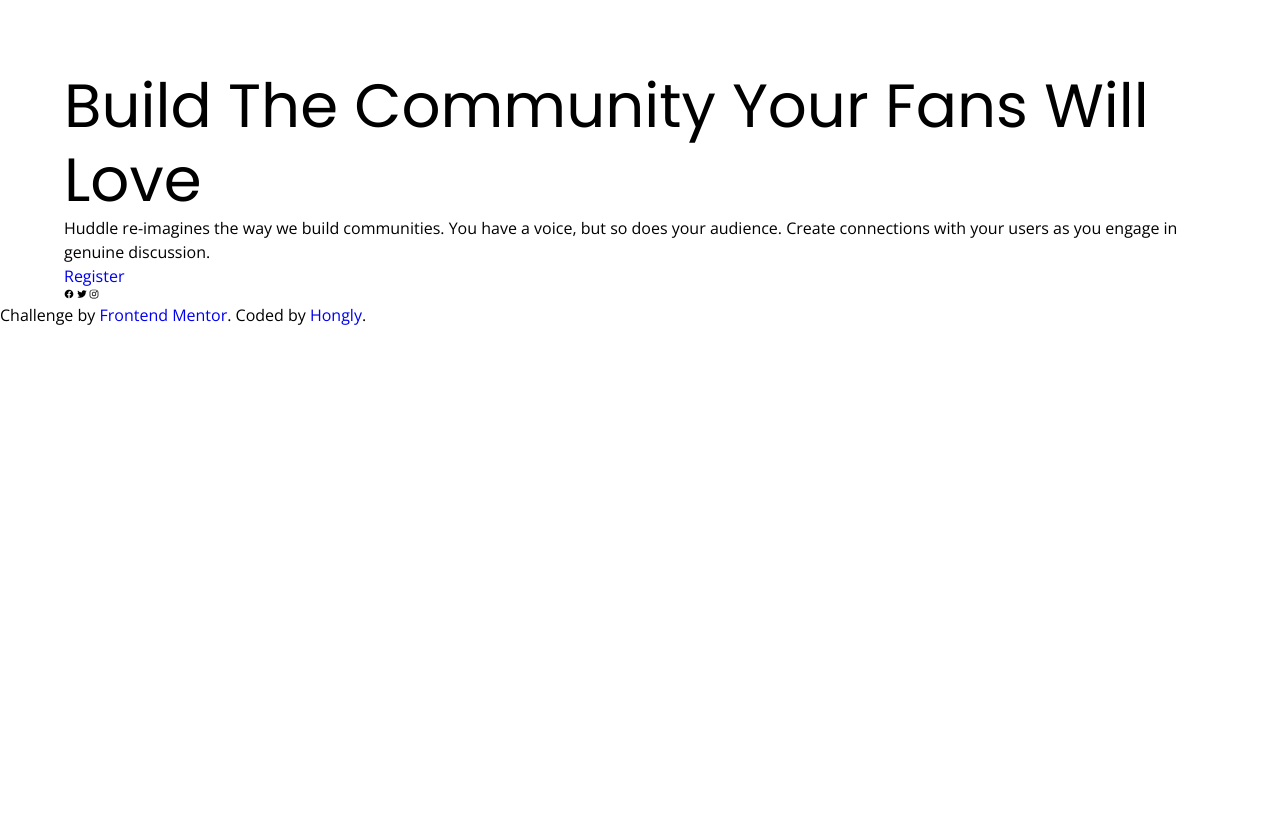
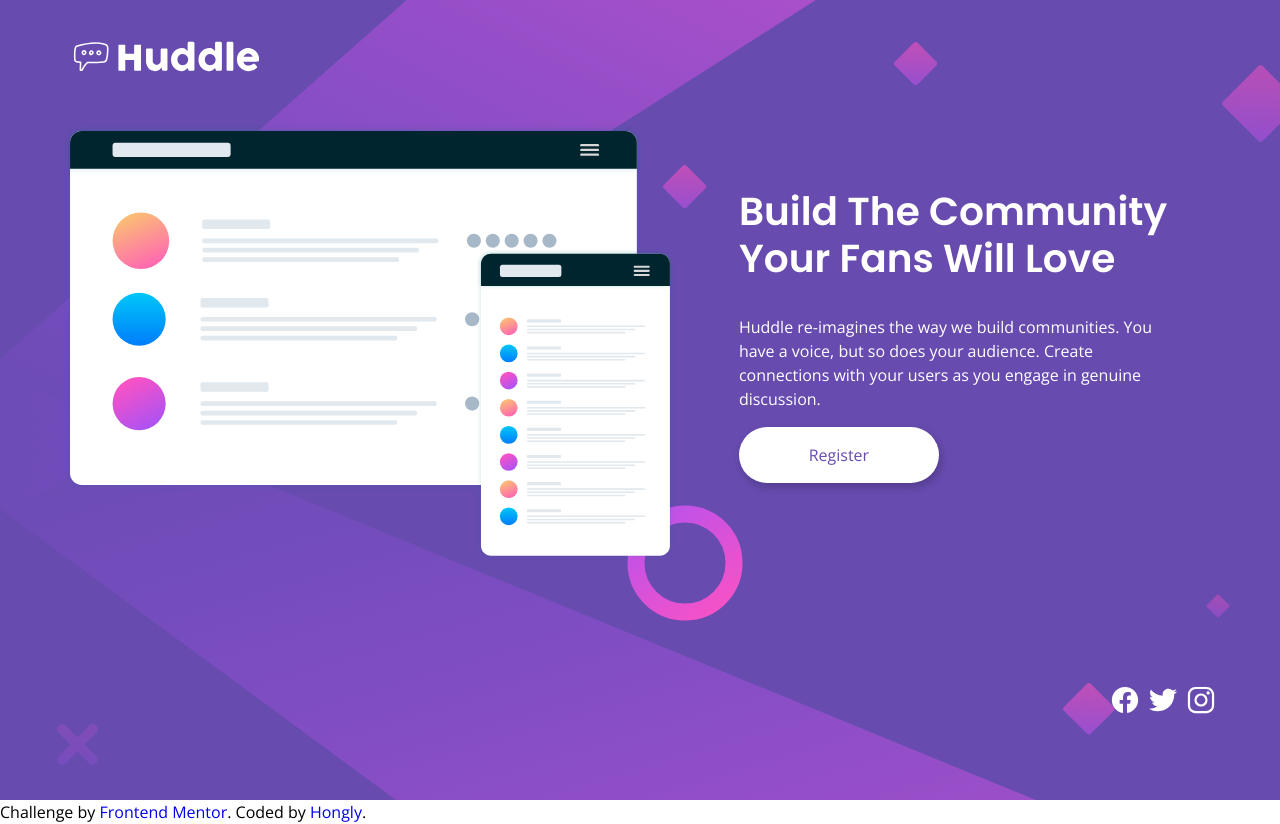
Before and after one commit to OungHongly/Huddle-landing-page, a plain HTML site: page index.html in a window 1280 px wide. Before the commit the page ends 800 px from the top, so only its background shows below. Drawn offline with nearby package versions, Linux system fonts and the light colour scheme.

Commit message:
CSS: styling layout

```diff
--- a/css/style.css
+++ b/css/style.css
@@ -42,6 +42,7 @@
   /* Use website: maketintsandshades.com */
   --primary-violet: hsl(257, 40%, 49%);
   --primary-soft-megenta: hsl(300, 69%, 71%);
+  --white: #fff;
 }
 * {
   box-sizing: border-box;
@@ -60,14 +61,7 @@ body {
   font-family: var(--ff-body);
   font-weight: var(--fw-normal);
   line-height: var(--line-height-normal);
-  color: var(--primary-base);
-}
-
-.container {
-  max-width: 1400px;
-  /* width 90% so when browser shrink below 1200px the width of the container will be 90% of the web page and make space each side */
-  width: 90%;
-  margin: 0 auto;
+  color: var(--white);
 }
 
 h1,
@@ -85,7 +79,7 @@ h6 {
 
 /* use website Typescale.com */
 h1 {
-  font-size: var(--text-h1);
+  font-size: var(--text-h3);
 }
 
 h2 {
@@ -131,3 +125,78 @@ span {
   font-size: var(--text-sm);
 }
 /* ====== Style Layout ======= */
+.container {
+  height: 100vh;
+  background-color: var(--primary-violet);
+  background-image: url("../images/bg-desktop.svg");
+  background-repeat: no-repeat;
+  background-size: cover;
+  background-position: center;
+}
+.container-hero {
+  max-width: 1300px;
+  width: 90%;
+  margin: 0 auto;
+}
+.logo {
+  padding: var(--space-lg) 0;
+  width: 200px;
+}
+.hero {
+  margin-top: var(--space-sm);
+  display: grid;
+  grid-template-columns: 1.2fr 1fr;
+  grid-template-rows: 70vh;
+  justify-content: start;
+  gap: var(--space-lg);
+}
+.hero-image {
+  width: 100%;
+  background-image: url("../images/illustration-mockups.svg");
+  background-repeat: no-repeat;
+  background-size: contain;
+}
+.hero-content {
+  padding: var(--space-xl) var(--space-lg);
+  display: flex;
+  flex-direction: column;
+}
+.hero-heading {
+  font-weight: var(--fw-medium);
+  margin-bottom: var(--space-lg);
+}
+.paragraph {
+  margin-bottom: var(--space-md);
+}
+.btn-register {
+  padding: var(--space-md) var(--space-lg);
+  background-color: var(--white);
+  width: 200px;
+  text-align: center;
+
+  border-radius: 100px;
+  color: var(--primary-violet);
+  box-shadow: 2px 4px 8px rgba(0, 0, 0, 0.2);
+
+  transition: 0.2s;
+}
+.btn-register:hover {
+  color: var(--white);
+  background-color: var(--primary-soft-megenta);
+}
+.social-link {
+  display: flex;
+  justify-content: end;
+  gap: var(--space-sm);
+}
+ion-icon {
+  font-size: 30px;
+  color: white;
+  transition: 0.3s;
+}
+ion-icon:hover {
+  color: var(--primary-soft-megenta);
+}
+footer {
+  color: black;
+}
--- a/index.html
+++ b/index.html
@@ -20,11 +20,10 @@
       rel="stylesheet">
   </head>
   <body>
-    <nav class="heading">
+    <section class="container">
+      <div class="container-hero">
         <img src="./images/logo.svg" alt="huddle-logo"
           class="logo">
-    </nav>
-    <section class="container">
         <div class="hero">
           <div class="hero-image"></div>
           <div class="hero-content">
@@ -42,9 +41,10 @@
           </div>
         </div>
         <div class="social-link">
-        <ion-icon name="logo-facebook"></ion-icon>
-        <ion-icon name="logo-twitter"></ion-icon>
-        <ion-icon name="logo-instagram"></ion-icon>
+          <a href="#"><ion-icon name="logo-facebook"></ion-icon></a>
+          <a href="#"><ion-icon name="logo-twitter"></ion-icon></a>
+          <a href="#"><ion-icon name="logo-instagram"></ion-icon></a>
+        </div>
       </div>
     </section>
 
```
Lines whose indentation alone changed are shown as unchanged.
